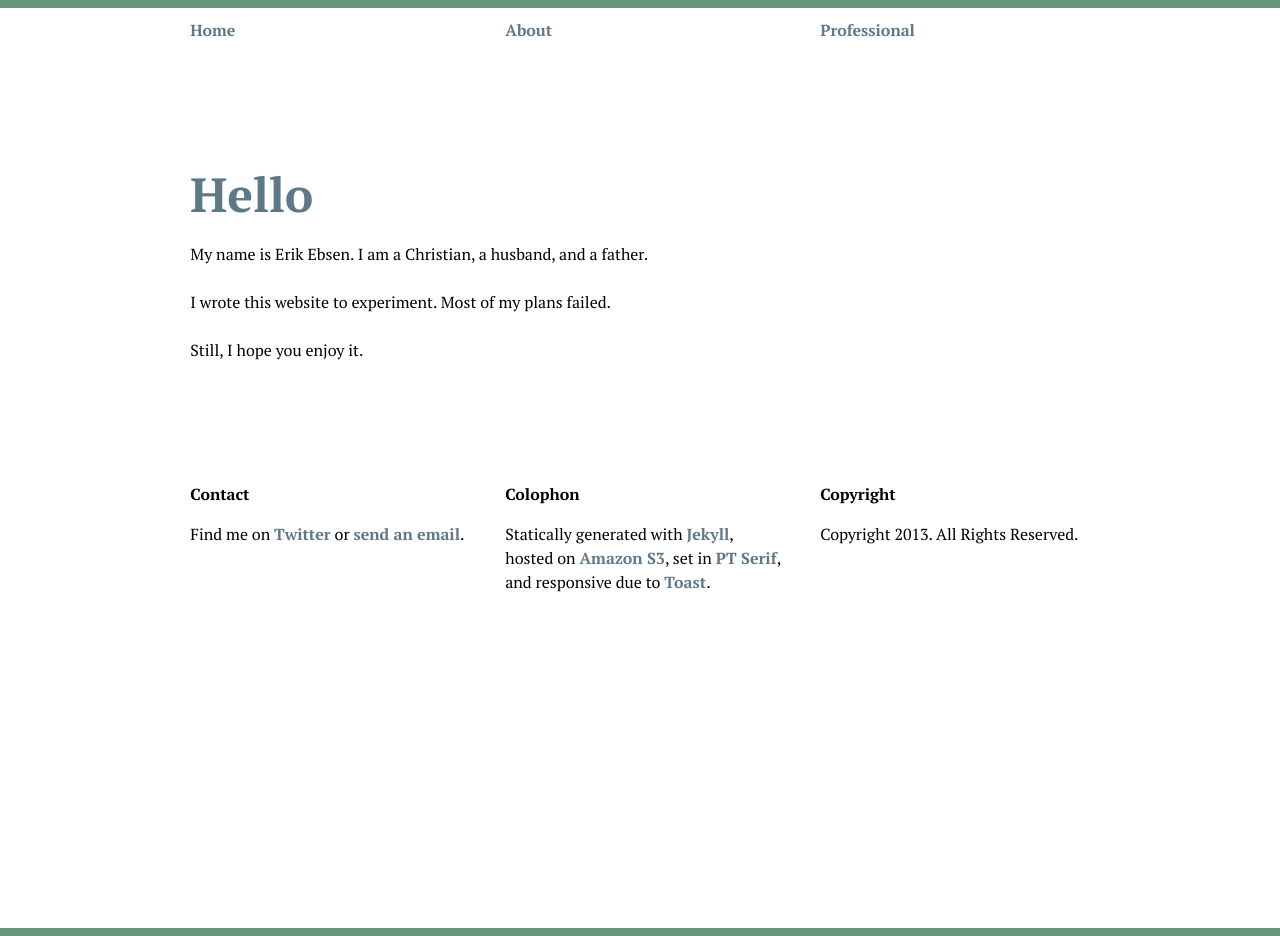
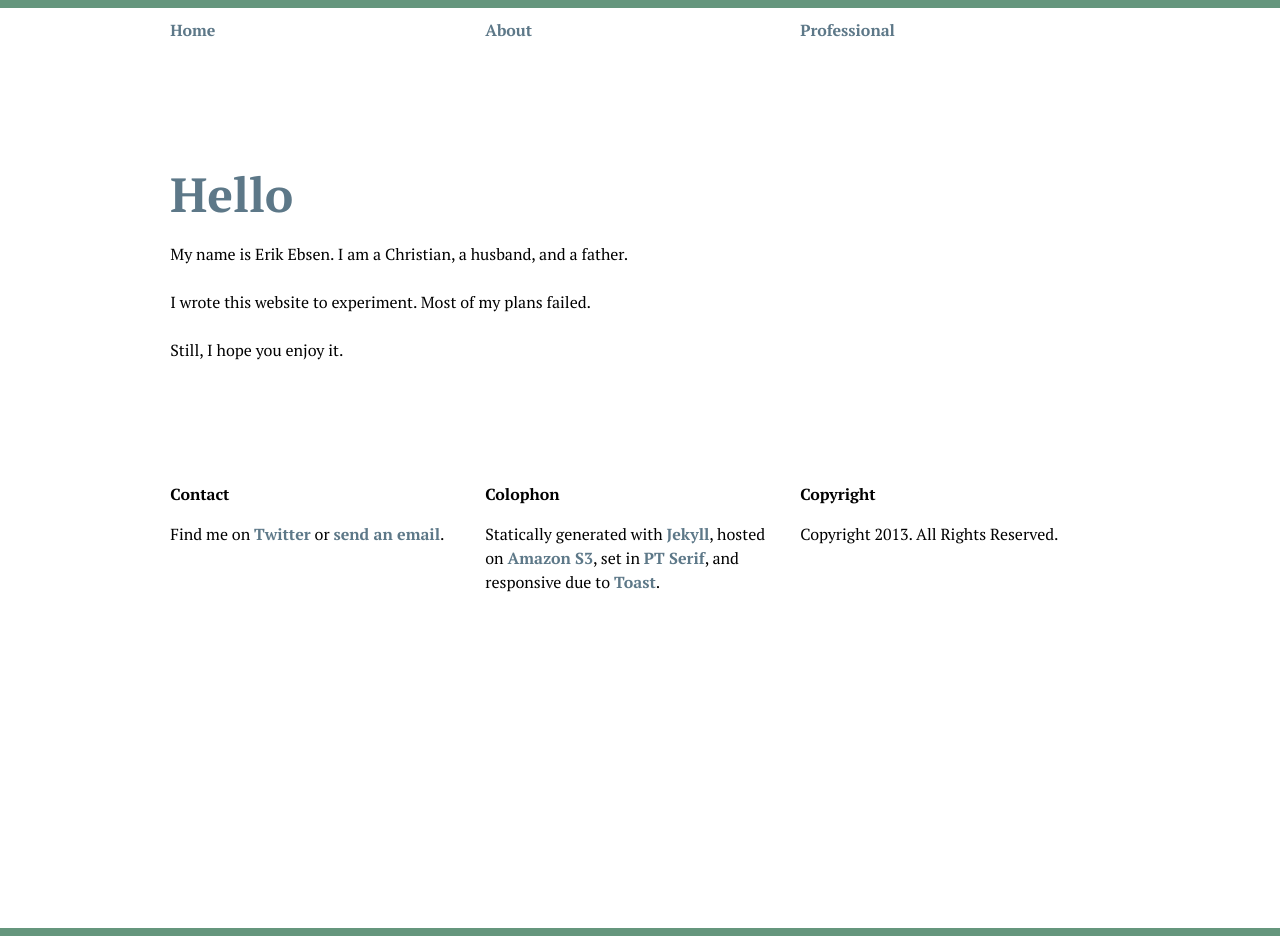
Before and after one commit to ebsen/ebsen.me, a Jekyll site: the page built from index.html, in a window 1280 px wide. Built offline with Jekyll 4.4.1, drawn with Linux system fonts in a browser that asks for light colours.

```diff
--- a/_layouts/default.html
+++ b/_layouts/default.html
@@ -45,7 +45,7 @@
 				</section>
 			<!-- </section> <!-- .grids -->
 		<!-- </div> <!-- .wrap -->
-	</footer>
+	</footer> <!-- .grids -->
 	</div> <!-- .wrap -->
 
 	<div class="bottom-bar"></div>
--- a/css/overrides.css
+++ b/css/overrides.css
@@ -14,7 +14,7 @@ html, body {
 	min-height: 100%;
 }
 .grids [class*="grid-"] {
-	padding: 0 0 0 20px;
+/*	padding: 0 0 0 20px;*/
 }
 h1, a {
 	color: #5D7888;
```
